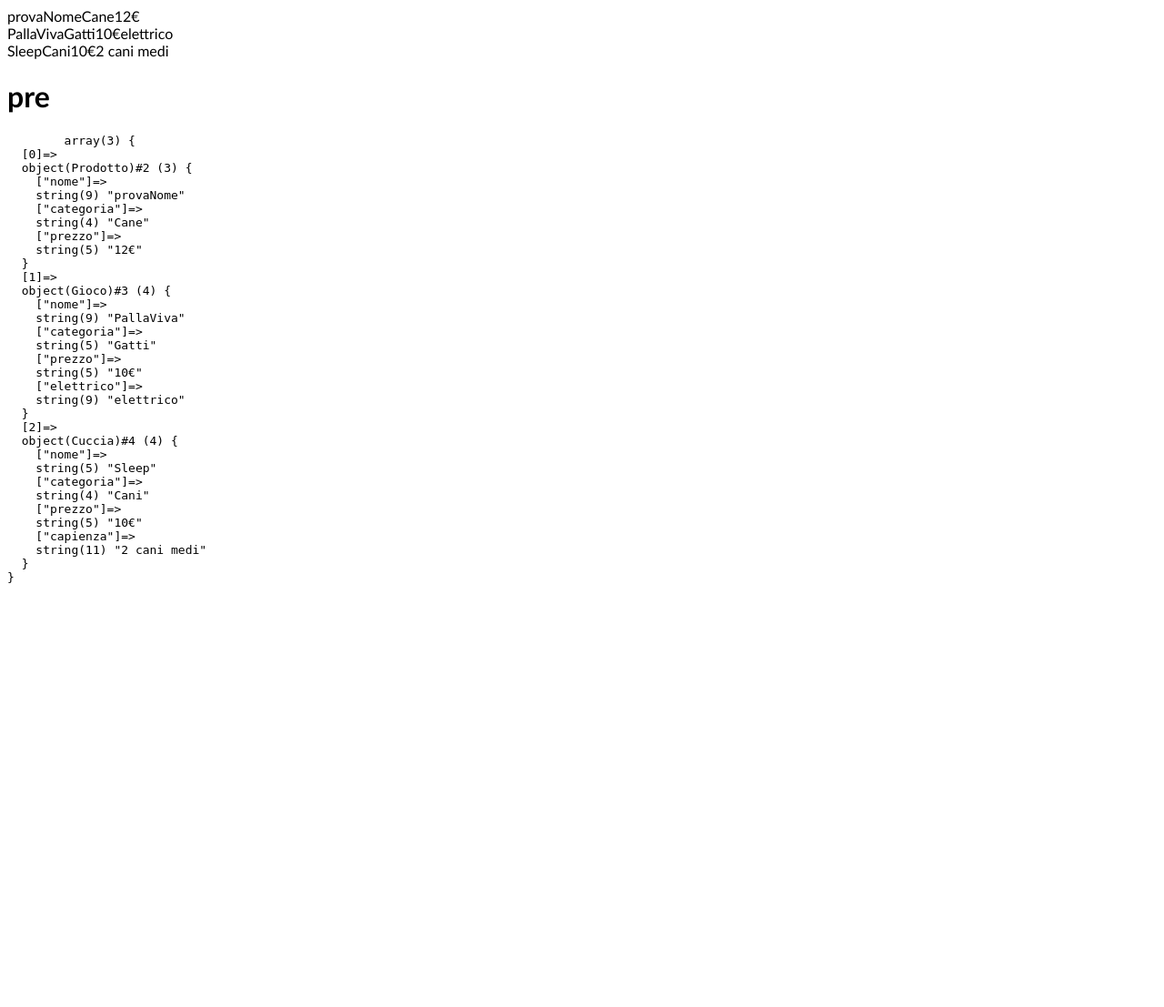
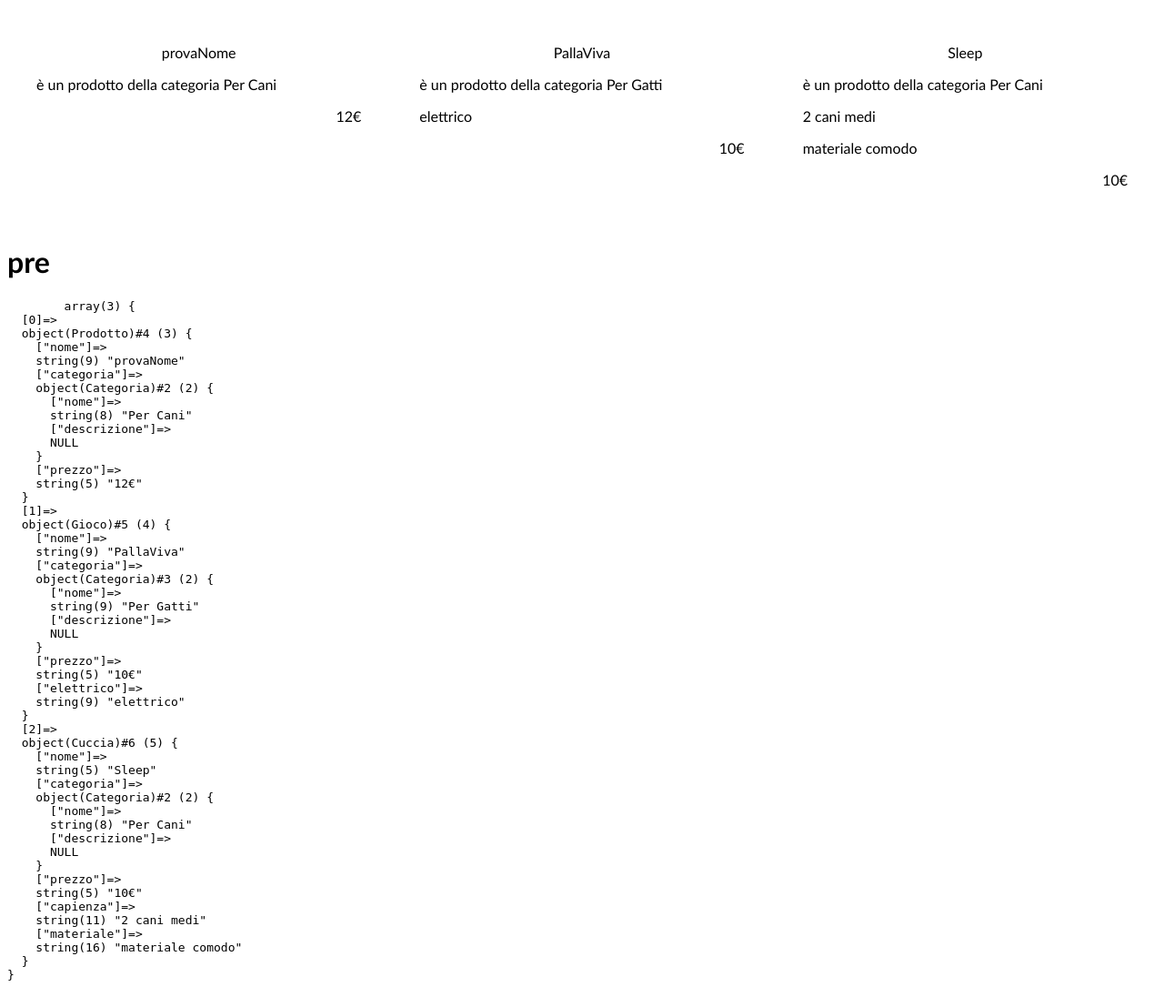
Before and after one commit to LucaAgatinoPrivitera/php-oop-2, a PHP site: page / in a window 1280 px wide. Shown: the whole page at 91% size. Before the commit the page ends 641 px from the top, so only its background shows below. Run offline with PHP 8.4, Linux system fonts and the light colour scheme.

Commit message:
Penso di aver capito il funzionamento, ma penso.

```diff
--- /dev/null
+++ b/Models/Categoria.php
@@ -0,0 +1,14 @@
+<?php
+
+class Categoria
+{
+
+    public $nome;
+    public $descrizione;
+
+    public function __construct($nomeCategoria, $descrizione = null)
+    {
+        $this->nome = $nomeCategoria;
+        $this->descrizione = $descrizione;
+    }
+}
--- a/Models/Cuccia.php
+++ b/Models/Cuccia.php
@@ -3,12 +3,14 @@
 class Cuccia extends Prodotto
 {
     public $capienza;
+    public $materiale;
 
-    public function __construct($nome, $categoria, $prezzo, $capienza)
+    public function __construct($nome, $categoria, $prezzo, $capienza, $materiale)
     {
         $this->nome = $nome;
         $this->categoria = $categoria;
         $this->prezzo = $prezzo;
         $this->capienza = $capienza;
+        $this->materiale = $materiale;
     }
 }
--- a/Models/Prodotto.php
+++ b/Models/Prodotto.php
@@ -9,10 +9,10 @@ class Prodotto
     public $categoria;
     public $prezzo;
 
-    public function __construct($nome, $categoria, $prezzo) {
+    public function __construct($nome, Categoria $categoriaArgomento, $prezzo) {
 
         $this->nome = $nome;
-        $this->categoria = $categoria;
+        $this->categoria = $categoriaArgomento;
         $this->prezzo = $prezzo;
     }
 
@@ -21,4 +21,11 @@ class Prodotto
         return "$this->nome $this->categoria $this->prezzo";
     }
 
+    public function getDescrizione() { //Da chiedere ma serve per forza?...Dopo essere quasi impazzito per 20 minuti ho capito che non posso stampare in pagina senza sto metodo
+
+        return  $this->categoria->descrizione . "è un prodotto della categoria " . $this->categoria?->nome;
+        //da chiedere questo categoria descrizione va messo così? nelle virgolette non funzionava l'if abbreviato
+
+    }
+
 }
--- a/data.php
+++ b/data.php
@@ -1,24 +1,30 @@
 <?php
 
 include __DIR__ . "/models/Prodotto.php";
+include __DIR__ . "/models/Categoria.php";
+
+$categoryCane = new Categoria("Per Cani");
+$categoryGatto = new Categoria("Per Gatti");
+// Da chiedere, Come posso fare per togliere quella ""? nel costruttore metto = null? ESATTO
 
 $prodottoSingolo = [
     new Prodotto(
         "provaNome",
-        "Cane",
+        $categoryCane,
         "12€"
     ),
     new Gioco(
         "PallaViva",
-        "Gatti",
+        $categoryGatto,
         "10€",
         "elettrico",
     ),
 
     new Cuccia(
         "Sleep",
-        "Cani",
+        $categoryCane,
         "10€",
-        "2 cani medi"
+        "2 cani medi",
+        "materiale comodo"
     )
 ];
--- a/index.php
+++ b/index.php
@@ -18,17 +18,22 @@ include __DIR__ . "/data.php";
     <!-- <?php //echo $prodottoSingolo[0]->nome
             ?> -->
 
-    <div>
+    <div class="container">
         <?php foreach ($prodottoSingolo as $prodotto) {
             // echo "<div>" . "<span>" . $prodotto->nome . " </span>" . "<span>" . $prodotto->categoria . " </span>" . "<span>" . $prodotto->prezzo . " </span>" . "<span>" . $prodotto->nome  . " </span>" . "<span>" . $cuccia->nomeCuccia ." </span>" . "<span>". $cuccia->capienza . "</span>" . "</div>";
 
-            echo "<div>" . $prodotto->nome . $prodotto->categoria . $prodotto->prezzo;
+            echo "<div class='cards'>" . "<span class='nome'>" . $prodotto->nome . " </span>" . "<span class='descrizione'>" . $prodotto->getDescrizione() . " </span>" ;
             if (isset($prodotto->elettrico)) {
-                echo $prodotto->elettrico;
+                echo "<span>" .  $prodotto->elettrico . " </span>";
             }
             if (isset($prodotto->capienza)) {
-                echo $prodotto->capienza;
+                echo "<span>" .  $prodotto->capienza . " </span>";
             }
+            if (isset($prodotto->materiale)) {
+                echo "<span>" .  $prodotto->materiale . " </span>";
+            }
+
+            echo "<span class='prezzo'>" .  $prodotto->prezzo . " </span>";
             echo "</div>"; // Rimuovi il punto prima della stringa
         }?>
     </div>
--- a/style.css
+++ b/style.css
@@ -4,3 +4,29 @@
 body{
     font-family: 'Gill Sans', 'Gill Sans MT', Calibri, 'Trebuchet MS', sans-serif;
 }
+
+.container{
+    display: flex;
+}
+
+.cards{
+    width: 30rem;
+    padding: 2rem;
+}
+.cards span{
+    display: block;
+    padding: 0.5rem 0;
+}
+
+.nome{
+    text-align: center;
+}
+
+.descrizione{
+
+    text-align: left;
+}
+
+.prezzo{
+    text-align: right;
+}
```
